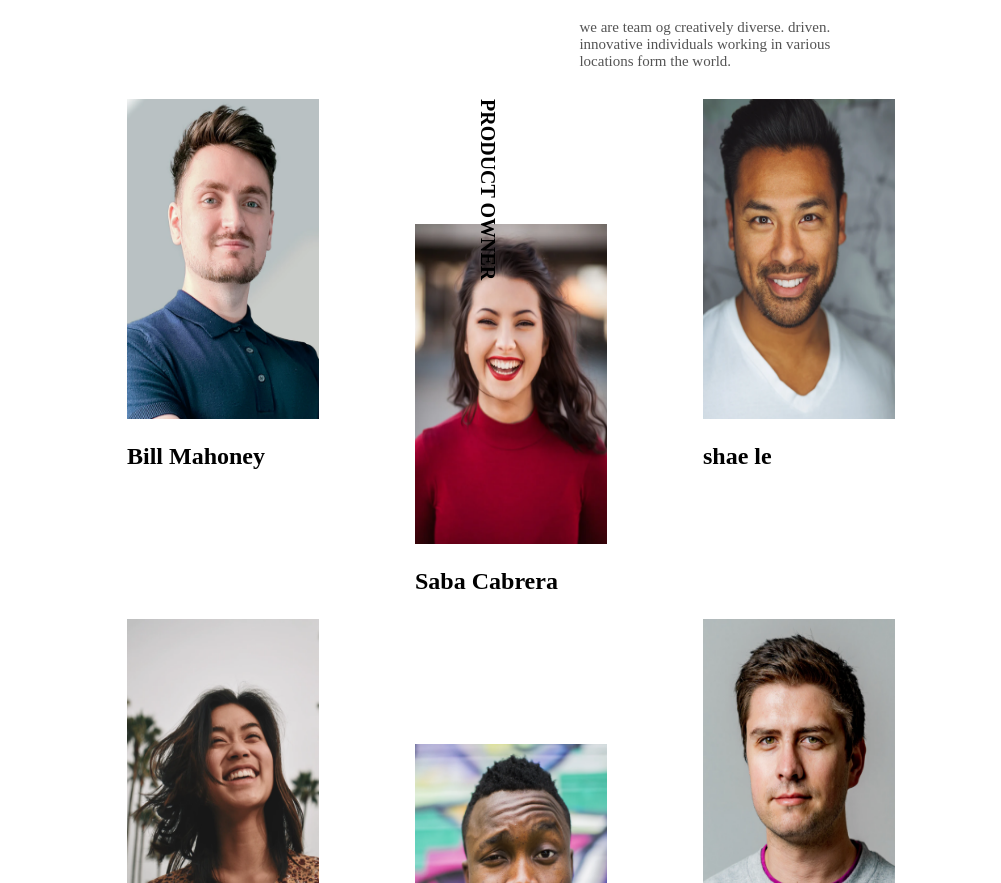
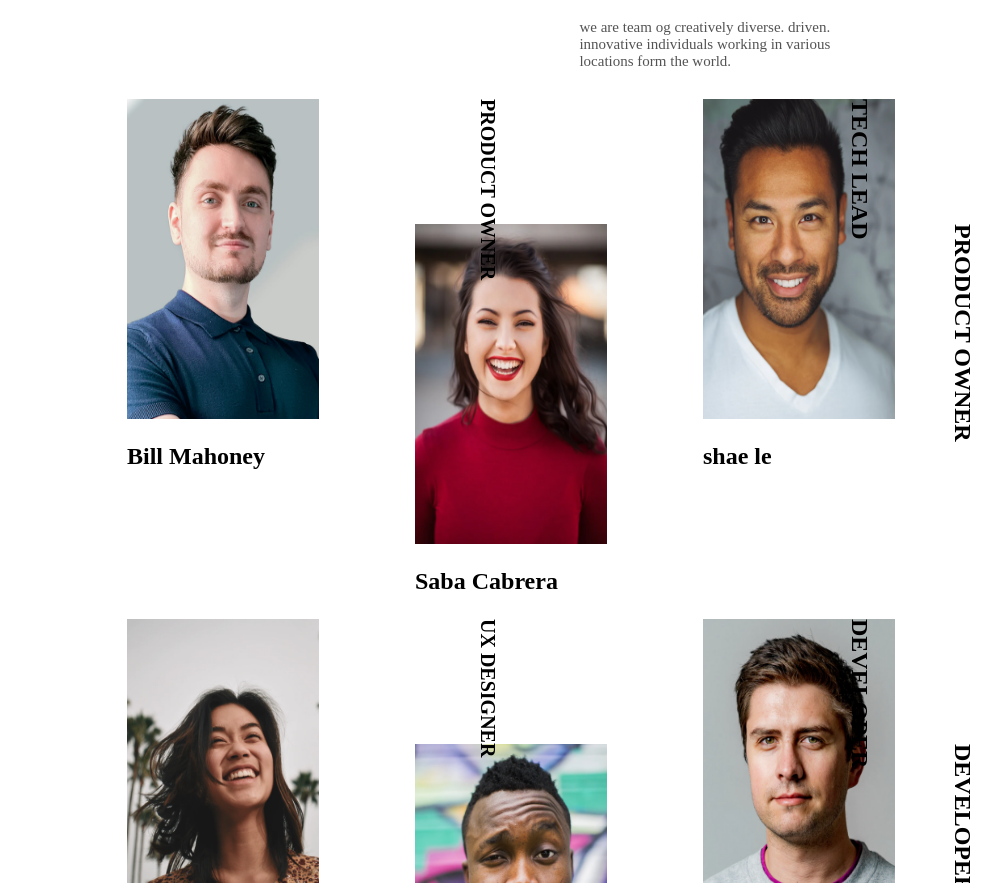
Before and after one commit to MdPiarulIslamAlif/dev-first, a plain HTML site: page index.html in a window 1280 px wide. Shown: the part 69-952 px from the top of the page, without its empty margins (129-1130 px from the left). Drawn offline with Linux system fonts and the light colour scheme.

Commit message:
added a all imge vartical name

```diff
--- a/index.html
+++ b/index.html
@@ -32,27 +32,41 @@
                          <h1 class="primary-title">Bill Mahoney</h1>
                     </div>
                     <div class="margin-top">
+                         <div class="vl">
+                              <h2 class="varticel-2">PRODUCT OWNER</h2>
+                          </div>
                          <img src="imgs/photo2.png" alt="">
                          <h1 class="primary-title">Saba Cabrera</h1>
-
                     </div>
                     <div>
+                         <div class="vl">
+                              <h2 class="varticel-3">TECH LEAD</h2>
+                          </div>
                          <img src="imgs/photo3.png" alt="">
                          <h1 class="primary-title">shae le</h1>
                     </div>
                </div>
                <div class="row-2">
                     <div>
+                         <div class="vl">
+                              <h2 class="varticel-4">UX DESIGNER</h2>
+                          </div>
                          <img src="imgs/photo4.png" alt="">
                          <h1 class="primary-title">Skylah lu</h1>
                     </div>
                     <div class="margin-top-2">
+                         <div class="vl">
+                              <h2 class="varticel-5">DEVELOPER</h2>
+                          </div>
                          <img src="imgs/photo5.png" alt="">
 
                          <h1 class="primary-title">Griff Richards</h1>
 
                     </div>
                     <div>
+                         <div class="vl">
+                              <h2 class="varticel-6">DEVELOPER</h2>
+                          </div>
                          <img src="imgs/photo6.png" alt="">
                          <h1 class="primary-title">Stan John</h1>
                     </div>
--- a/style.css
+++ b/style.css
@@ -27,13 +27,7 @@
      margin-top: 250px;
 
 }
-.varticel{
-     writing-mode: vertical-lr;
-     font-size: 20px;
-     position: absolute;
-     left: 380px;
 
-}
 
 /* shard common css style start form here  */
 
@@ -58,7 +52,7 @@ img{
      margin-bottom: 200px;
 }
 .row-2{
-
+     position: relative;
      margin: 30px 200px;
      height: 40vh;
      display: flex;
@@ -66,3 +60,36 @@ img{
      align-items: center;
 
 }
+.varticel{
+     writing-mode: vertical-lr;
+     font-size: 20px;
+     position: absolute;
+     left: 380px;
+}
+
+.varticel-2{
+     writing-mode: vertical-lr;
+     position: absolute;
+     left: 850px;
+}
+.varticel-3{
+     writing-mode: vertical-lr;
+     position: absolute;
+     right: 50px;
+}
+.varticel-4{
+     writing-mode: vertical-lr;
+     font-size: 20px;
+     position: absolute;
+     left: 380px;
+}
+.varticel-5{
+     writing-mode: vertical-lr;
+     position: absolute;
+     left: 850px;
+}
+.varticel-6{
+     writing-mode: vertical-lr;
+     position: absolute;
+     right: 50px;
+}
```
